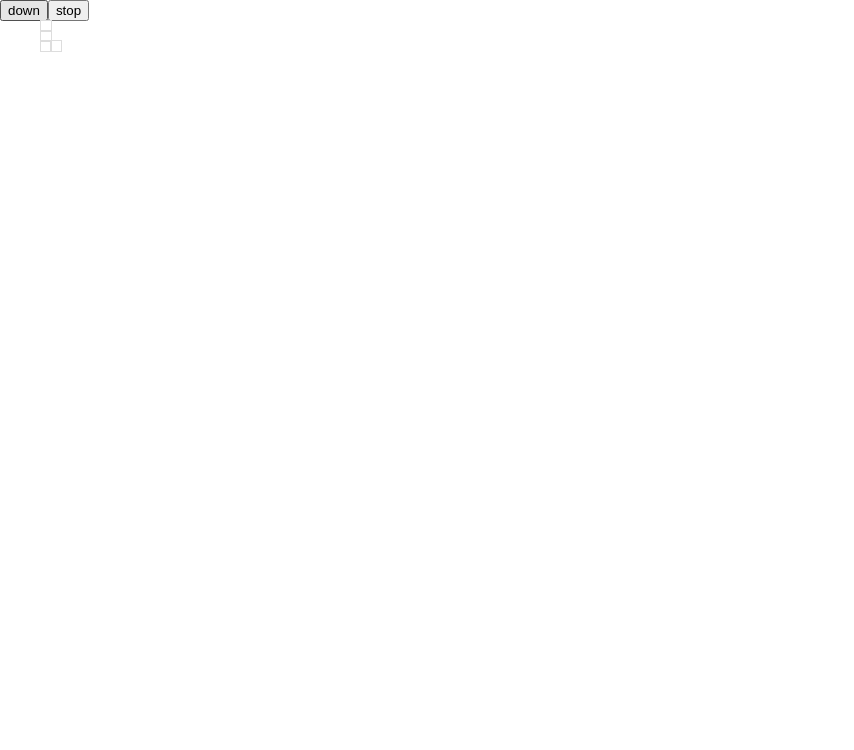
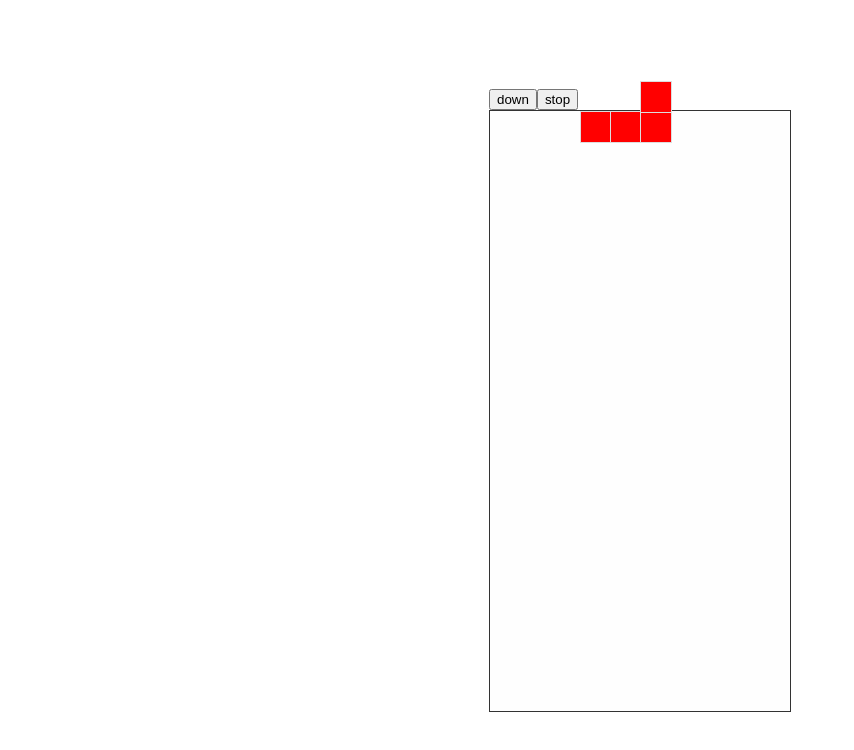
Before and after one commit to AlanWater/react-tetris, a React (Create React App) app: page / in a window 1280 px wide. Shown: the top 750 px of the page, without its empty margins (0-854 px from the left). Built offline with nearby package versions, Linux system fonts and the light colour scheme.

Commit message:
draw panel and test down
just can't understand the face object thought of javascript it's fake extend

```diff
--- a/src/App.css
+++ b/src/App.css
@@ -1,28 +1,16 @@
-.App {
-  text-align: center;
+body,html,#root{
+  height:100%;
+  width:100%;
+  overflow: hidden;
+  margin: 0;
+  padding: 0;
 }
-
-.App-logo {
-  animation: App-logo-spin infinite 20s linear;
-  height: 80px;
+#root{
+  display: flex;
+  flex-direction: column;
+  justify-content: center;
+  align-items: center;
 }
-
-.App-header {
-  background-color: #222;
-  height: 150px;
-  padding: 20px;
-  color: white;
+.L{
+  background:red;
 }
-
-.App-title {
-  font-size: 1.5em;
-}
-
-.App-intro {
-  font-size: large;
-}
-
-@keyframes App-logo-spin {
-  from { transform: rotate(0deg); }
-  to { transform: rotate(360deg); }
-}
--- a/src/App.js
+++ b/src/App.js
@@ -1,37 +1,22 @@
 import React, { Component } from 'react';
-import logo from './logo.svg';
 import './App.css';
-import Square from './template/square/square';
-const cellArr = [{
-  x:4,y:4
-},{
-  x:5,y:4
-},{
-  x:4,y:3
-},{
-  x:4,y:2
-}]
-var currentSquare;
+import Panel from './template/gammer/panel';
+var panelRef;
 class App extends Component {
   constructor(props){
     super(props);
     this.state = {
-      currentSquare:undefined
+
     }
   }
-  setCurrentSquare(instance){
-    currentSquare = instance;
-  }
-  componentDidMount(){
-    this.setState({
-      currentSquare:currentSquare
-    })
+  refCb(instance){
+    panelRef = instance;
   }
   squareStartDown(){
-    this.state.currentSquare.freeDown();
+    panelRef.currentSquareDown();
   }
   squareStopDown(){
-    this.state.currentSquare.stopOnland();
+    panelRef.currentSquareStop();
   }
   render() {
     const squareStartDownFunc = this.squareStartDown.bind(this);
@@ -42,7 +27,7 @@ class App extends Component {
           <button type="button" onClick={squareStartDownFunc}>down</button>
           <button type="button" onClick={squareStopDownFunc}>stop</button>
         </div>
-        <Square ref={this.setCurrentSquare} cellArr={cellArr}></Square>
+        <Panel ref={this.refCb}></Panel>
       </div>
     )
   }
--- a/src/template/config/square.base.config.js
+++ b/src/template/config/square.base.config.js
@@ -1,8 +1,8 @@
 //方块基本配置
-const config = {
-    //小方块宽度 单位为px
-    cell_w:'10',
-    //小方块高度 单位为px
-    cell_h:'10'
-}
-export default config;
+
+ const  UNIT = 30, //基本长度单位
+        cell_w = 1, //小方块宽度 单位为1 UNIT
+        cell_h = 1, //小方块高度 单位为1 UNIT
+        game_panel_h = 20, //游戏屏幕的高度,单位为1 UNIT
+        game_panel_w = 10; //游戏屏幕的宽度,单位为1 UNIT
+export  {UNIT,cell_w,cell_h,game_panel_h,game_panel_w}
--- /dev/null
+++ b/src/template/gammer/panel.js
@@ -0,0 +1,43 @@
+import React,{ Component } from 'react';
+import { game_panel_w,game_panel_h,UNIT } from './../config/square.base.config';
+import L from './../square/L';
+const panelStyle = {
+    border:'1px solid #333',
+    position:'relative',
+    backgroundColor:'#fefefe',
+    width:game_panel_w*UNIT+'px',
+    height:game_panel_h*UNIT+'px'
+}
+var currentInstance = {};
+class Panel extends Component{
+    constructor(props){
+        super(props);
+        this.state = {
+            squareArr:[],
+            currentSquare:{
+                Oxy:{
+                    x:game_panel_w/2-2,
+                    y:0
+                }
+            }
+        }
+    }
+    setCurrentSquare(instance){
+        currentInstance = instance;
+    }
+    componentDidMount(){
+
+    }
+    currentSquareDown(){
+        currentInstance.freeDownL();
+    }
+    currentSquareStop(){
+        currentInstance.stopL();
+    }
+    render(){
+        return <div style={panelStyle}>
+                  <L ref={this.setCurrentSquare} Oxy={this.state.currentSquare.Oxy}></L>
+               </div>
+    }
+}
+export default Panel;
--- a/src/template/square/L.js
+++ b/src/template/square/L.js
@@ -0,0 +1,55 @@
+import React from 'react';
+import Square from './square';
+var currSquare;
+class L extends Square{
+    constructor(props){
+        super(props);
+        //给L形状的每个格子赋初始值
+        this.state = {
+
+        }
+    }
+    //获取以左下角为原点的type类型的形状坐标数组
+    getCellArrOfChapeByType(type){
+        const Oxy = this.props.Oxy;
+        switch(type){
+            case 0:{
+                return [{x:Oxy.x,y:Oxy.y,shapetype:'L'},
+                        {x:Oxy.x+1,y:Oxy.y,shapetype:'L'},
+                        {x:Oxy.x,y:Oxy.y-1,shapetype:'L'},
+                        {x:Oxy.x,y:Oxy.y-2,shapetype:'L'}]
+            }
+            case 1:{
+                return [{x:Oxy.x,y:Oxy.y,shapetype:'L'},
+                        {x:Oxy.x+1,y:Oxy.y,shapetype:'L'},
+                        {x:Oxy.x+2,y:Oxy.y,shapetype:'L'},
+                        {x:Oxy.x+2,y:Oxy.y-1,shapetype:'L'}]
+            }
+            case 2:{
+                return [{x:Oxy.x+1,y:Oxy.y,shapetype:'L'},
+                        {x:Oxy.x+1,y:Oxy.y-1,shapetype:'L'},
+                        {x:Oxy.x+1,y:Oxy.y-2,shapetype:'L'},
+                        {x:Oxy.x,y:Oxy.y-2,shapetype:'L'}]
+            }
+            case 3:{
+                return [{x:Oxy.x,y:Oxy.y,shapetype:'L'},
+                        {x:Oxy.x,y:Oxy.y-1,shapetype:'L'},
+                        {x:Oxy.x+1,y:Oxy.y-1,shapetype:'L'},
+                        {x:Oxy.x+2,y:Oxy.y-1,shapetype:'L'}]
+            }
+        }
+    }
+    freeDownL(){
+        currSquare.freeDown();
+    }
+    stopL(){
+        currSquare.stop();
+    }
+    refCb(instance){
+        currSquare = instance;
+    }
+    render(){
+        return <Square ref={this.refCb} cellArr={this.getCellArrOfChapeByType(1)}></Square>
+    }
+}
+export default L;
--- a/src/template/square/cell.js
+++ b/src/template/square/cell.js
@@ -1,17 +1,9 @@
 import React,{ Component } from 'react';
-import squareBaseCofnig from './../config/square.base.config';
+import {cell_h,cell_w,UNIT} from './../config/square.base.config';
 //所有俄罗斯方块的外形均由4个小方块构成这是一个俄罗斯方块构成基本的抽象
 class Cell extends Component{
     constructor(props){
         super(props);
-        //每个小方块的基本属性，x：x轴坐标，y：y轴坐标，w：宽度，h：高度
-        const state = {
-
-            w:squareBaseCofnig.cell_w,
-            h:squareBaseCofnig.cell_h
-        }
-
-        this.state = state;
     }
     componentWillReceiveProps(nextProps){
 
@@ -19,13 +11,13 @@ class Cell extends Component{
     render(){
         const style={
             position:'absolute',
-            left:this.props.x*squareBaseCofnig.cell_w+'px',
-            top:this.props.y*squareBaseCofnig.cell_h+'px',
-            width:squareBaseCofnig.cell_w+'px',
-            height:squareBaseCofnig.cell_h+'px',
+            left:this.props.x*cell_w*UNIT+'px',
+            top:this.props.y*cell_h*UNIT+'px',
+            width:cell_w*UNIT+'px',
+            height:cell_h*UNIT+'px',
             border:'1px solid #ddd'
         }
-        return <div style={style}></div>
+        return <div className={this.props.shapetype} style={style}></div>
     }
 }
 export default Cell;
--- a/src/template/square/square.js
+++ b/src/template/square/square.js
@@ -1,4 +1,4 @@
-import React,{ Component } from 'react';
+import React from 'react';
 import Cell from './cell';
 //方块抽象类
 class Square extends Cell{
@@ -6,7 +6,7 @@ class Square extends Cell{
         super(props);
         this.state = {
             downTimer:undefined,
-            cellArr:props.cellArr
+            cellArr:this.props.cellArr
         }
     }
     //所有方块都有的抽象方法
@@ -17,19 +17,20 @@ class Square extends Cell{
                 this.setState({
                     cellArr:this.state.cellArr.map((item)=>({
                         x:item.x,
-                        y:item.y+1
+                        y:item.y+1,
+                        shapetype:item.shapetype
                     }))
                 })
             },1000)
         })
     }
     //落地停止,方块碰到地面会停止运动
-    stopOnland(){
+    stop(){
         clearInterval(this.state.downTimer);
     }
     //每个方块都会变形
     render(){
-        return this.state.cellArr.map((item,idx)=>(<Cell key={idx} x={item.x} y={item.y}></Cell>))
+        return this.state.cellArr.map((item,idx)=>(<Cell key={idx} shapetype={item.shapetype} x={item.x} y={item.y}></Cell>))
     }
 }
 export default Square;
```
Also changed, not shown: src/template/gammer/controller.js (added).
